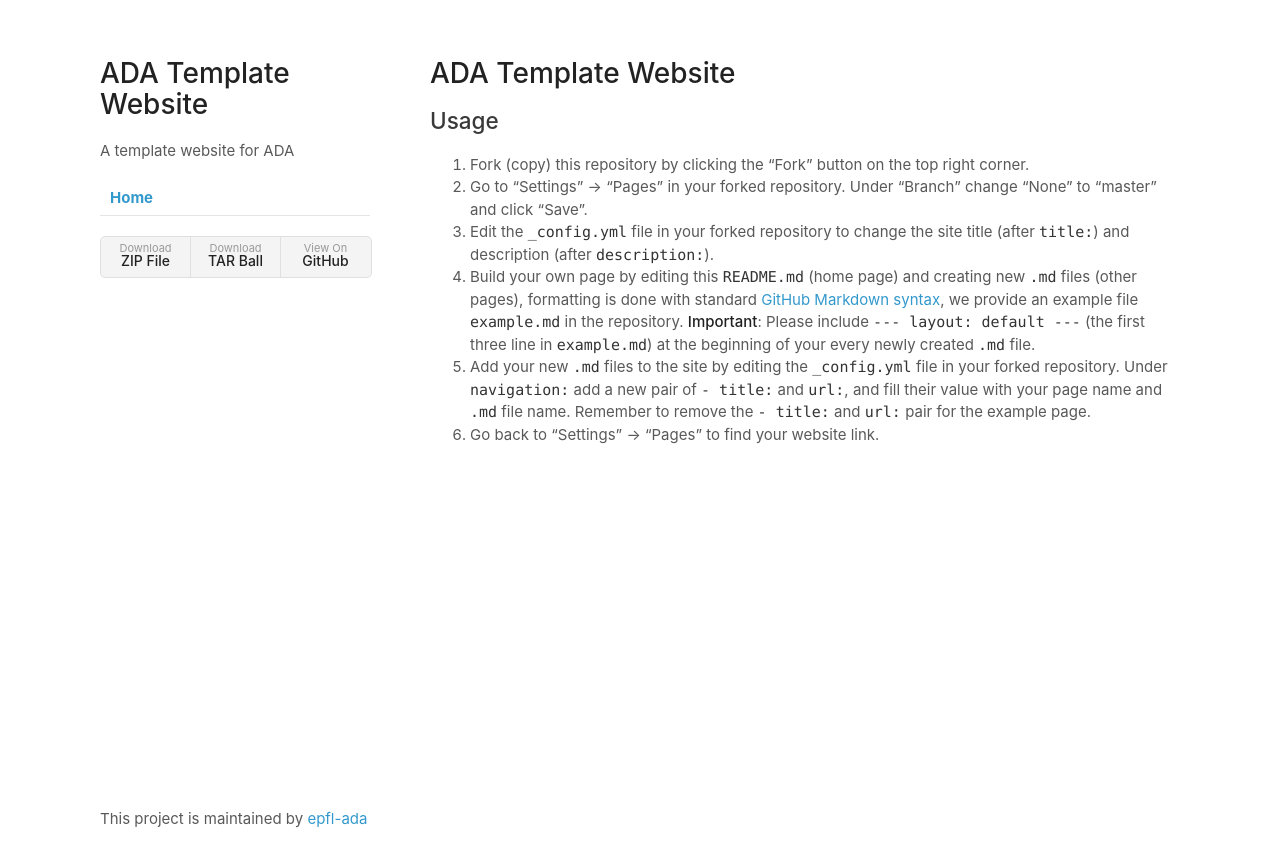
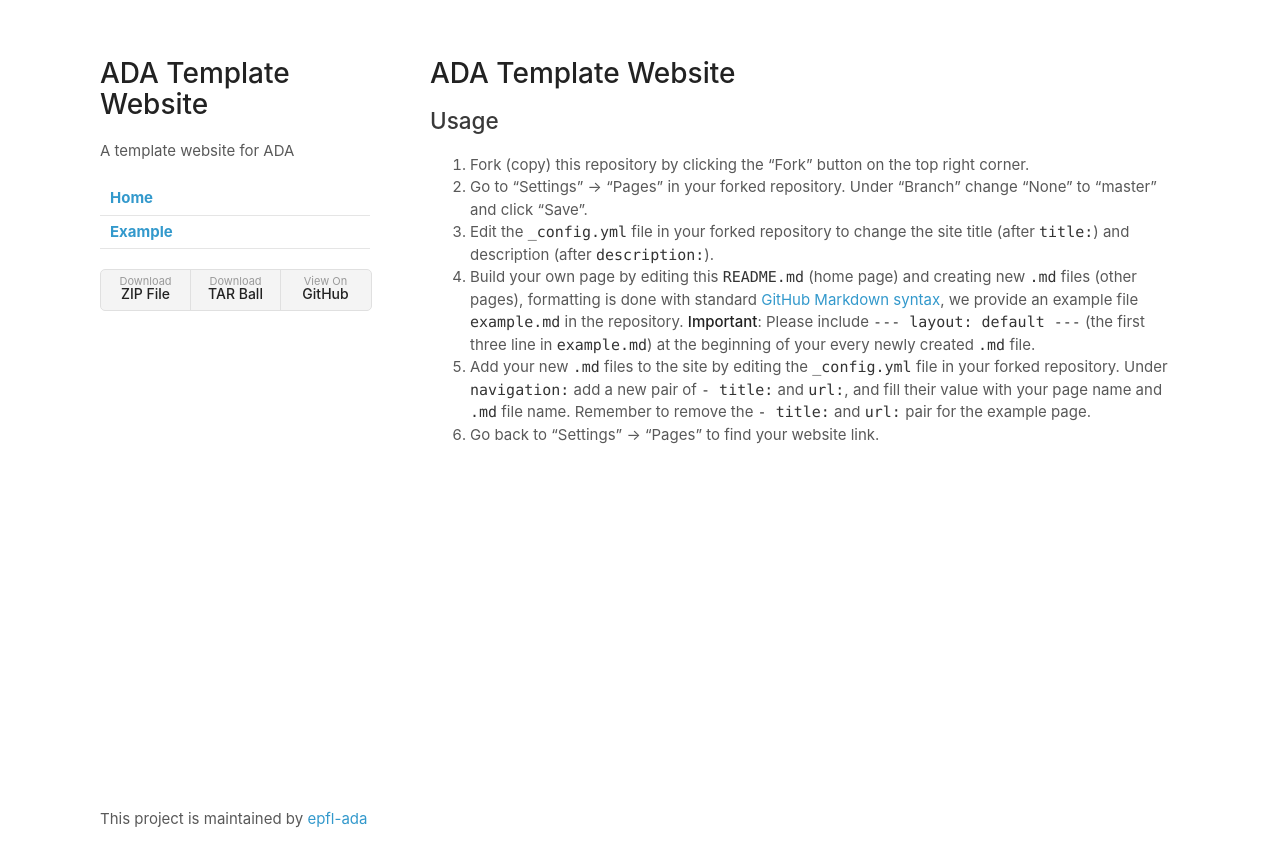
Before and after one commit to epfl-ada/ada-2023-project-rablashijupa, a Jekyll site: the page built from README 2.md, in a window 1280 px wide. Shown: the top 867 px of the page. Built offline with Jekyll 4.4.1, drawn with Linux system fonts in a browser that asks for light colours; our own code applies the rules of GitHub Pages for plain Markdown files.

Commit message:
Update _config.yml

```diff
--- a/_config.yml
+++ b/_config.yml
@@ -5,3 +5,5 @@ show_downloads: True
 navigation:
   - title: Home
     url: /
+  - title: Example
+    url: example
```
